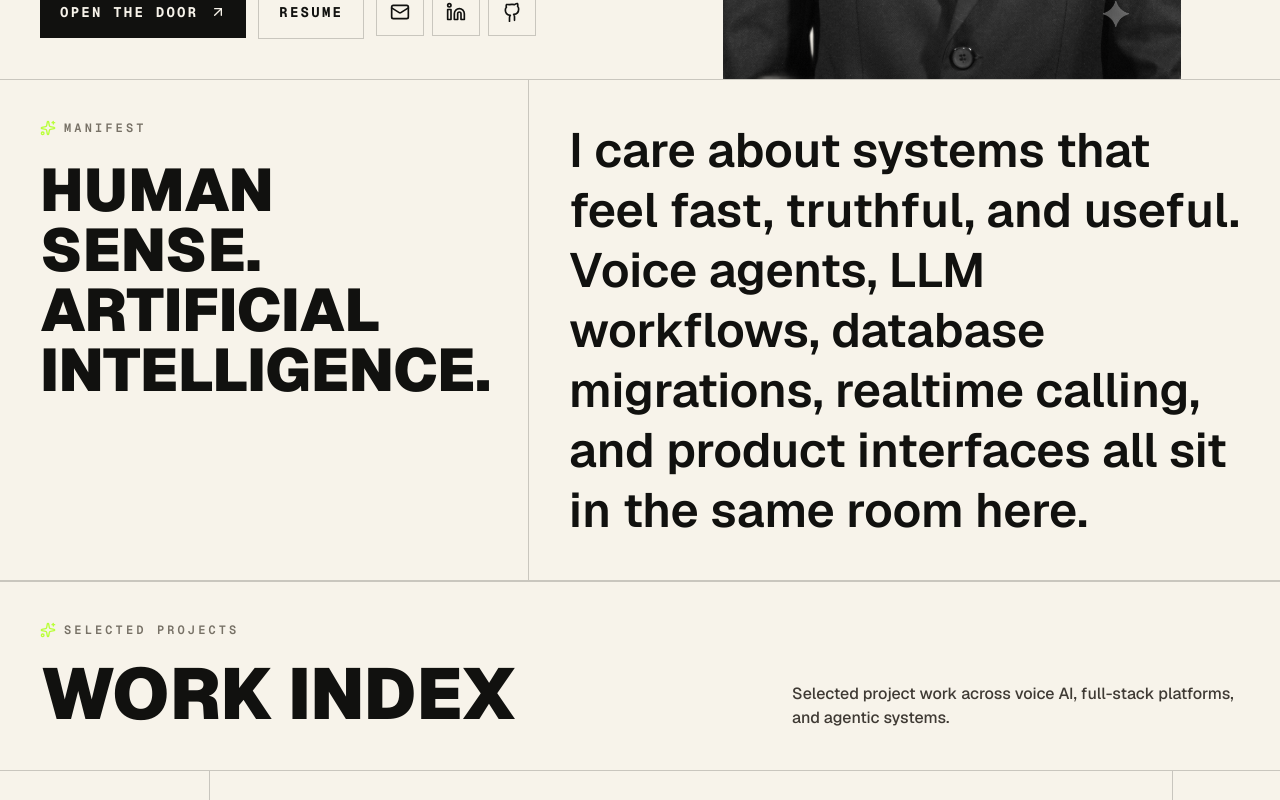
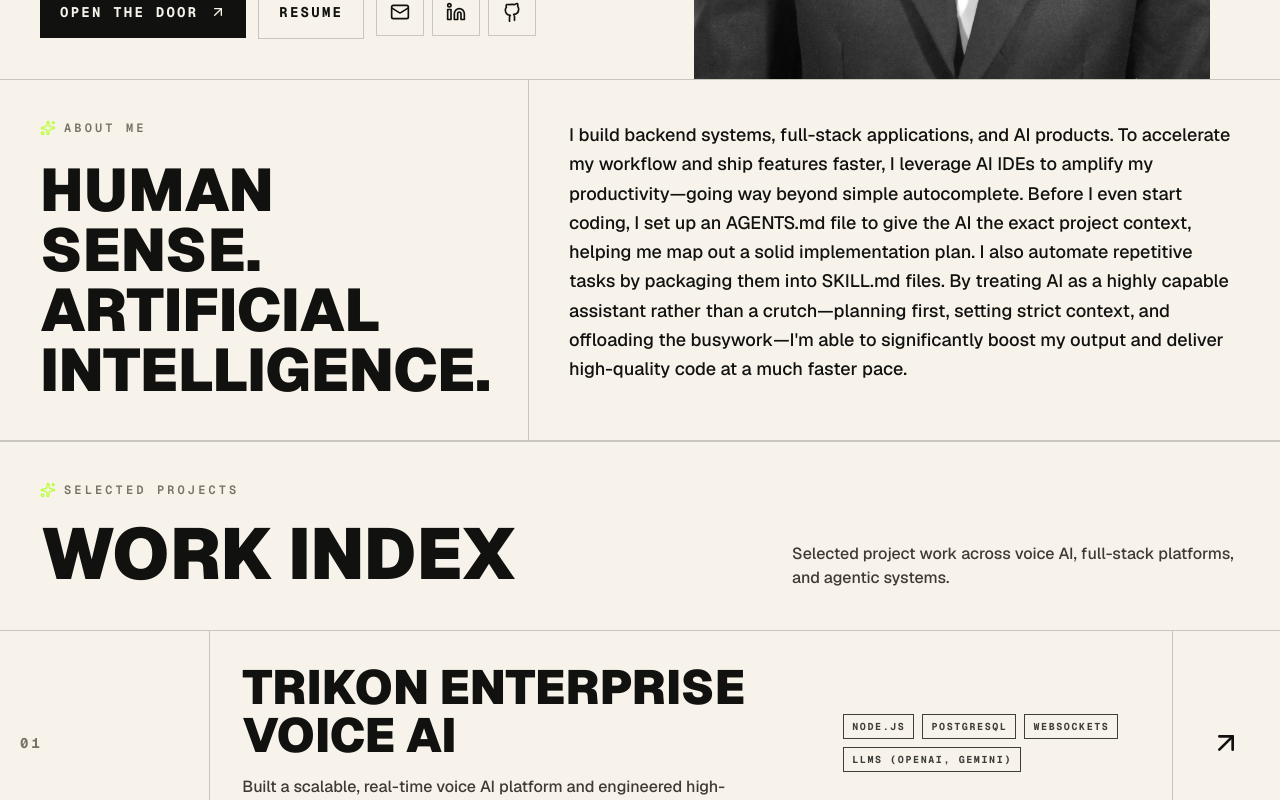
Before and after one commit to adhi-debug/portfolio_temp, a Next.js app: page / in a window 1280 px wide. Shown: the part 720-1520 px from the top of the page. Built offline with nearby package versions, Linux system fonts and the light colour scheme.

Commit message:
fix: update hero background and layout

```diff
--- a/src/app/page.tsx
+++ b/src/app/page.tsx
@@ -170,12 +170,12 @@ export default function Home() {
 
       <section id="about" className="grid border-b border-[var(--line)] lg:grid-cols-[0.72fr_1.28fr]">
         <div className="border-b border-[var(--line)] p-6 sm:p-10 lg:border-b-0 lg:border-r">
-          <Eyebrow>Manifest</Eyebrow>
+          <Eyebrow>About me</Eyebrow>
           <h2 className="mt-6 max-w-md text-4xl font-black uppercase leading-none sm:text-6xl">Human sense. Artificial intelligence.</h2>
         </div>
         <div className="p-6 sm:p-10">
-          <p className="max-w-5xl text-3xl font-semibold leading-tight sm:text-5xl">
-            I care about systems that feel fast, truthful, and useful. Voice agents, LLM workflows, database migrations, realtime calling, and product interfaces all sit in the same room here.
+          <p className="max-w-5xl text-base font-medium leading-relaxed sm:text-lg">
+            I build backend systems, full-stack applications, and AI products. To accelerate my workflow and ship features faster, I leverage AI IDEs to amplify my productivity—going way beyond simple autocomplete. Before I even start coding, I set up an AGENTS.md file to give the AI the exact project context, helping me map out a solid implementation plan. I also automate repetitive tasks by packaging them into SKILL.md files. By treating AI as a highly capable assistant rather than a crutch—planning first, setting strict context, and offloading the busywork—I&apos;m able to significantly boost my output and deliver high-quality code at a much faster pace.
           </p>
         </div>
       </section>
```
Also changed, not shown: public/hero-cutout.png, public/hero.png.
